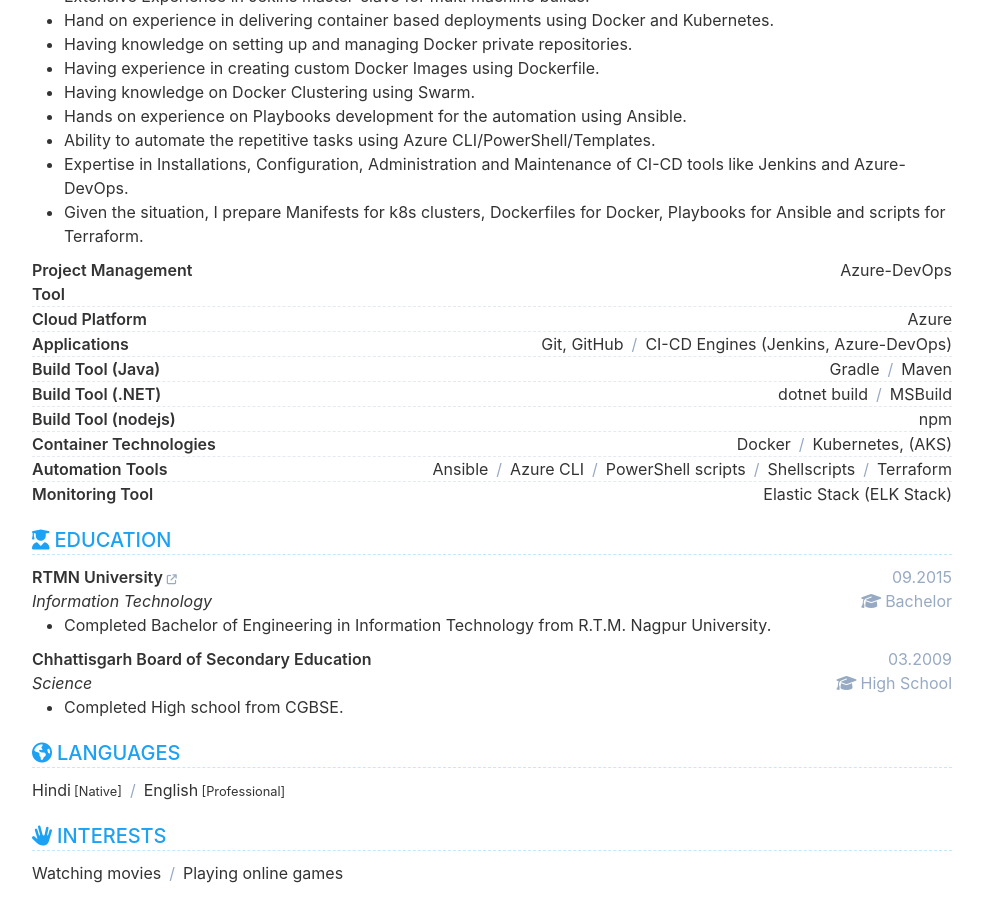
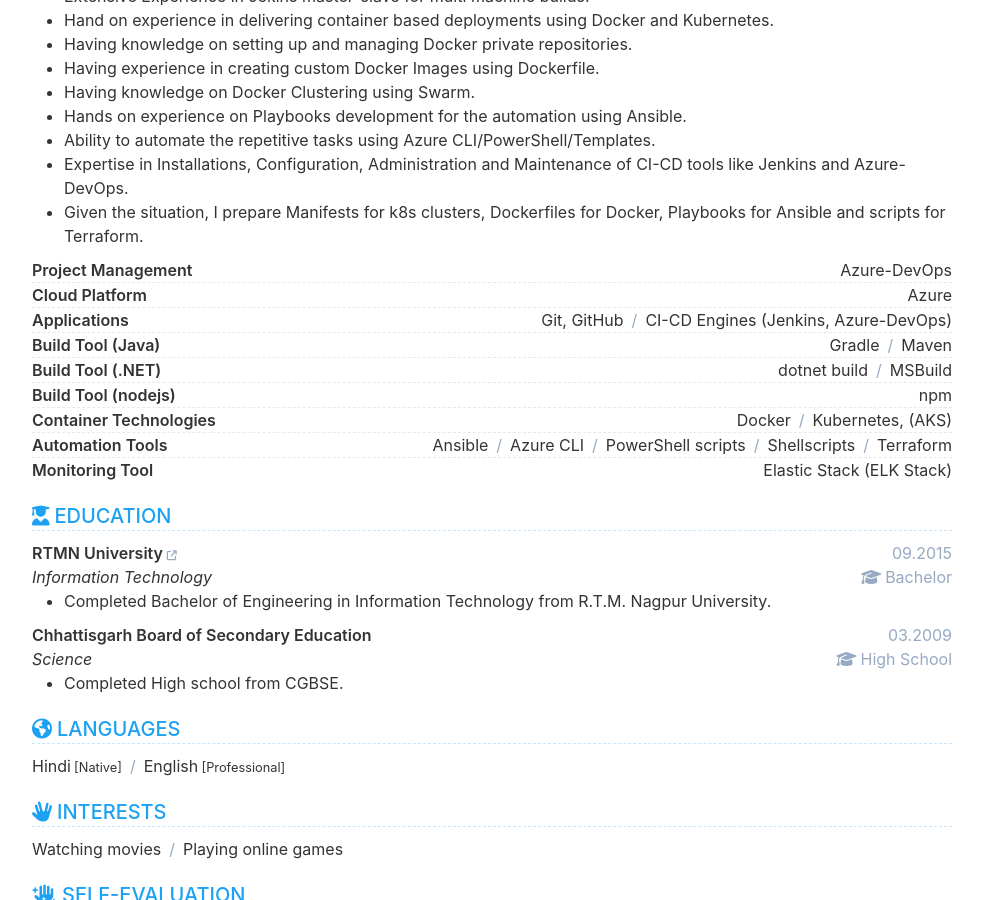
Before and after one commit to Raskinn/Resume, a Jekyll site: the page built from index.html, in a window 1280 px wide and 900 px high, scrolled down 1451 px. Shown: the whole window, without its empty margins (148-1131 px from the left). Built offline with Jekyll 4.4.1, drawn with Linux system fonts in a browser that asks for light colours.

Commit message:
Updated resume

```diff
--- a/_data/data.yml
+++ b/_data/data.yml
@@ -205,7 +205,7 @@ skill:
   #     level: 3
 
   groups:
-    - name:	Project Management Tool
+    - name:	Project Management
       item:
         - Azure-DevOps
 
```
